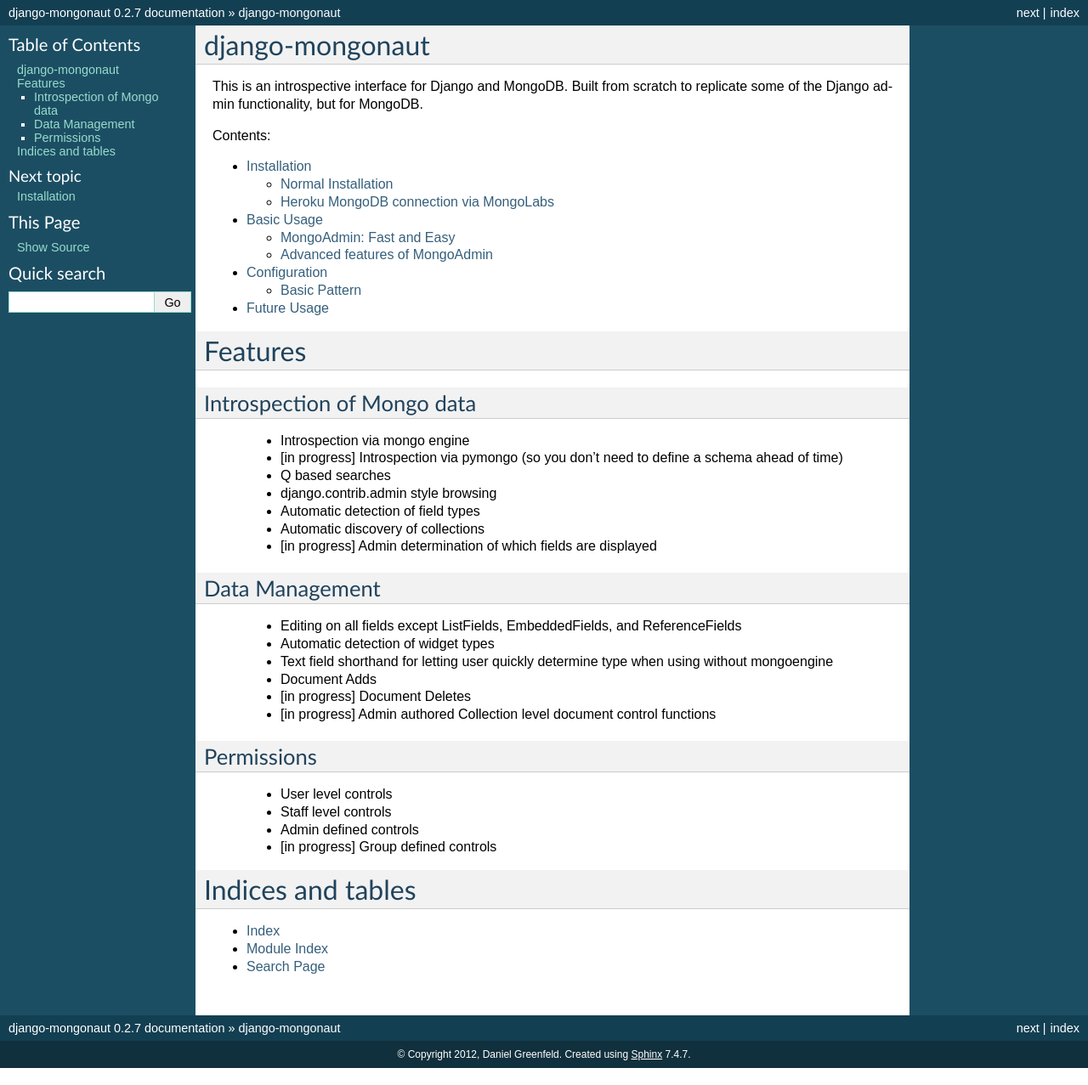
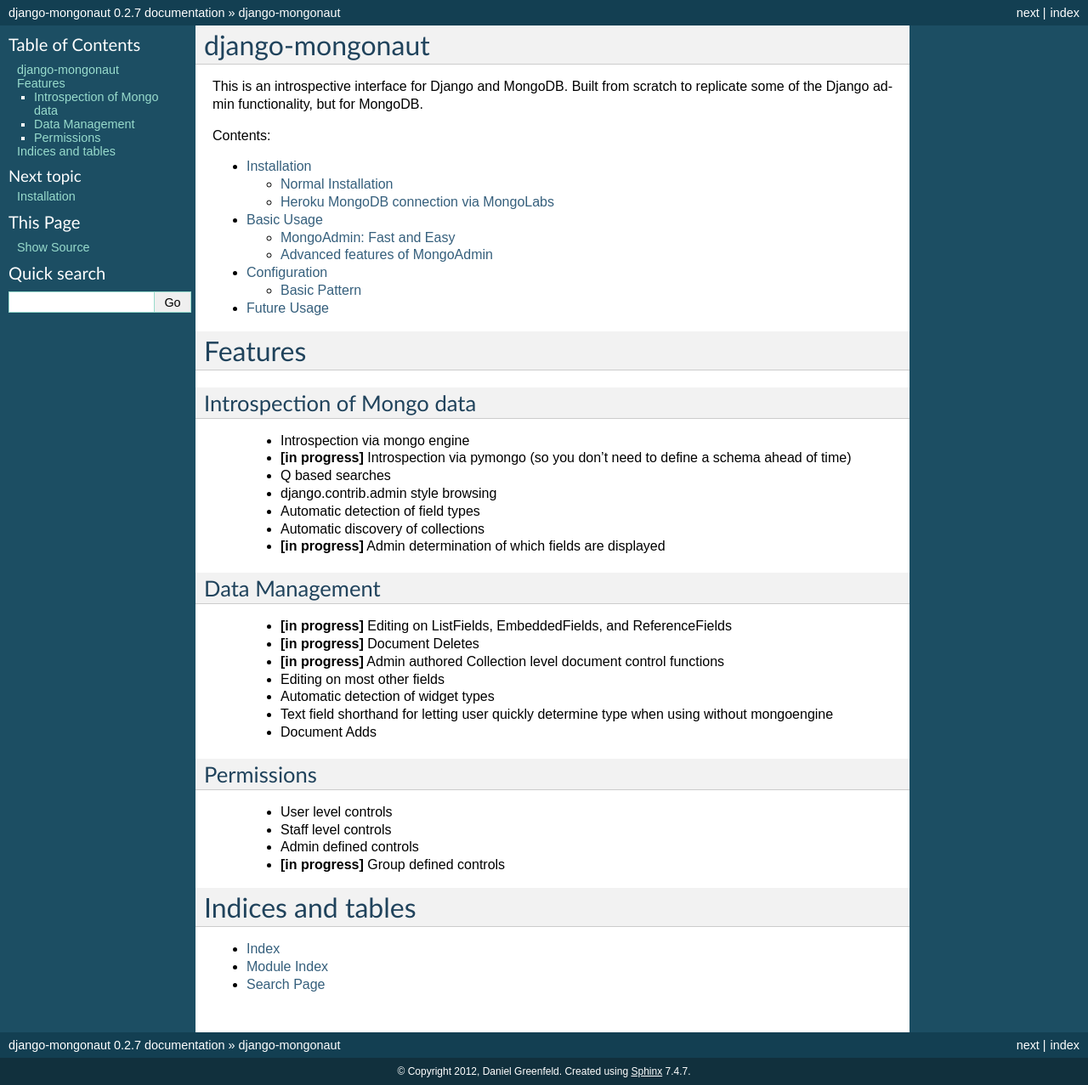
Before and after one commit to jazzband/django-mongonaut, a Sphinx documentation site: the page built from docs/index.rst, in a window 1280 px wide. Shown: the whole page at 85% size. Built offline with Sphinx 7.4.7, drawn with Linux system fonts in a browser that asks for light colours.

Commit message:
doc cleanup to make existing features easier to see

```diff
--- a/docs/index.rst
+++ b/docs/index.rst
@@ -25,22 +25,23 @@
 ----------------------------
 
     * Introspection via mongo engine
-    * [in progress] Introspection via pymongo (so you don't need to define a schema ahead of time)
+    * **[in progress]** Introspection via pymongo (so you don't need to define a schema ahead of time)
     * Q based searches
     * django.contrib.admin style browsing
     * Automatic detection of field types
     * Automatic discovery of collections
-    * [in progress] Admin determination of which fields are displayed
+    * **[in progress]** Admin determination of which fields are displayed
 
 Data Management
 ----------------------------
 
-    * Editing on all fields except ListFields, EmbeddedFields, and ReferenceFields
+    * **[in progress]** Editing on ListFields, EmbeddedFields, and ReferenceFields
+    * **[in progress]** Document Deletes
+    * **[in progress]** Admin authored Collection level document control functions
+    * Editing on most other fields
     * Automatic detection of widget types
     * Text field shorthand for letting user quickly determine type when using without mongoengine
     * Document Adds
-    * [in progress] Document Deletes
-    * [in progress] Admin authored Collection level document control functions
 
 Permissions
 ----------------------------
@@ -48,7 +49,7 @@
     * User level controls
     * Staff level controls
     * Admin defined controls
-    * [in progress] Group defined controls
+    * **[in progress]** Group defined controls
 
 
 Indices and tables
```
